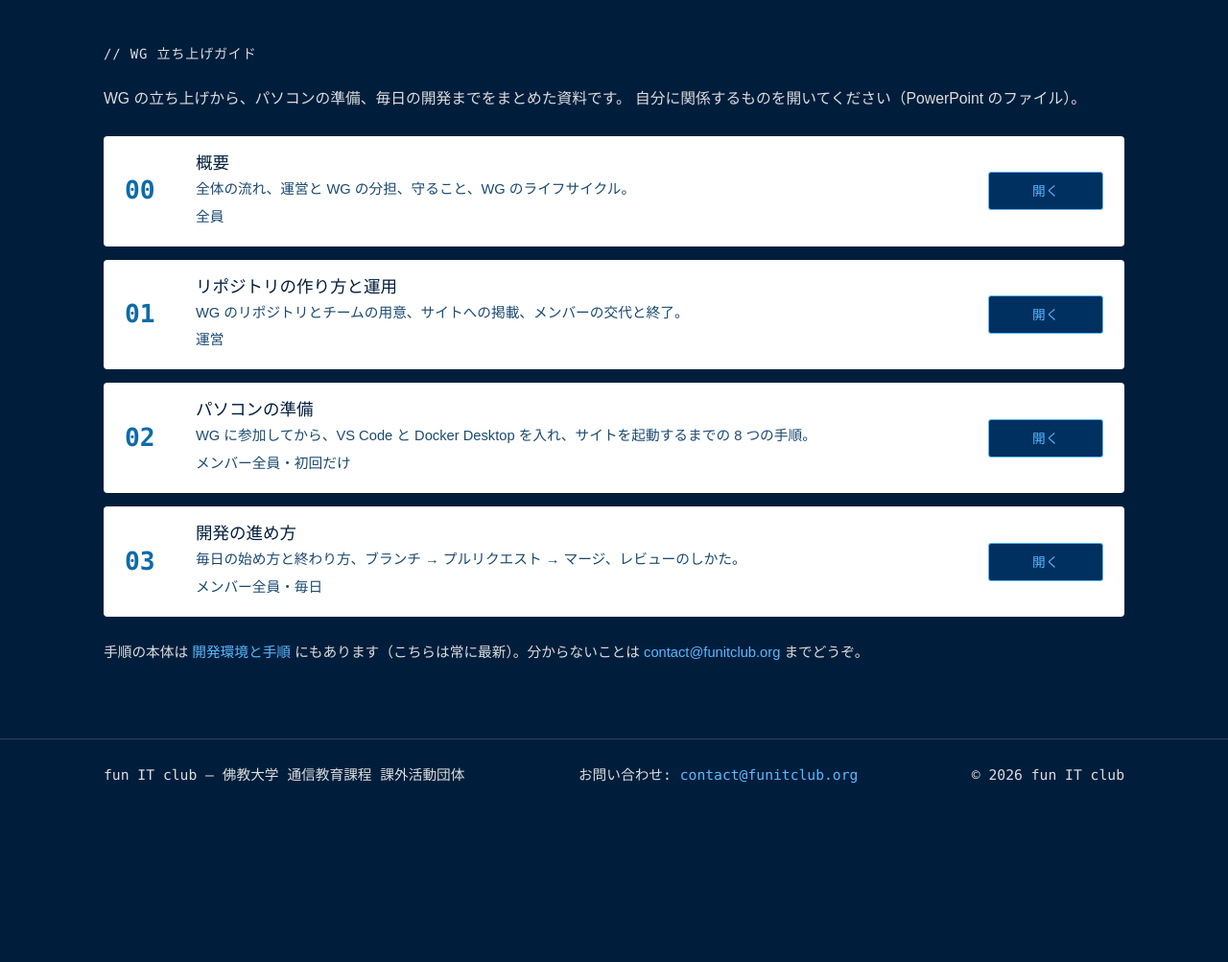
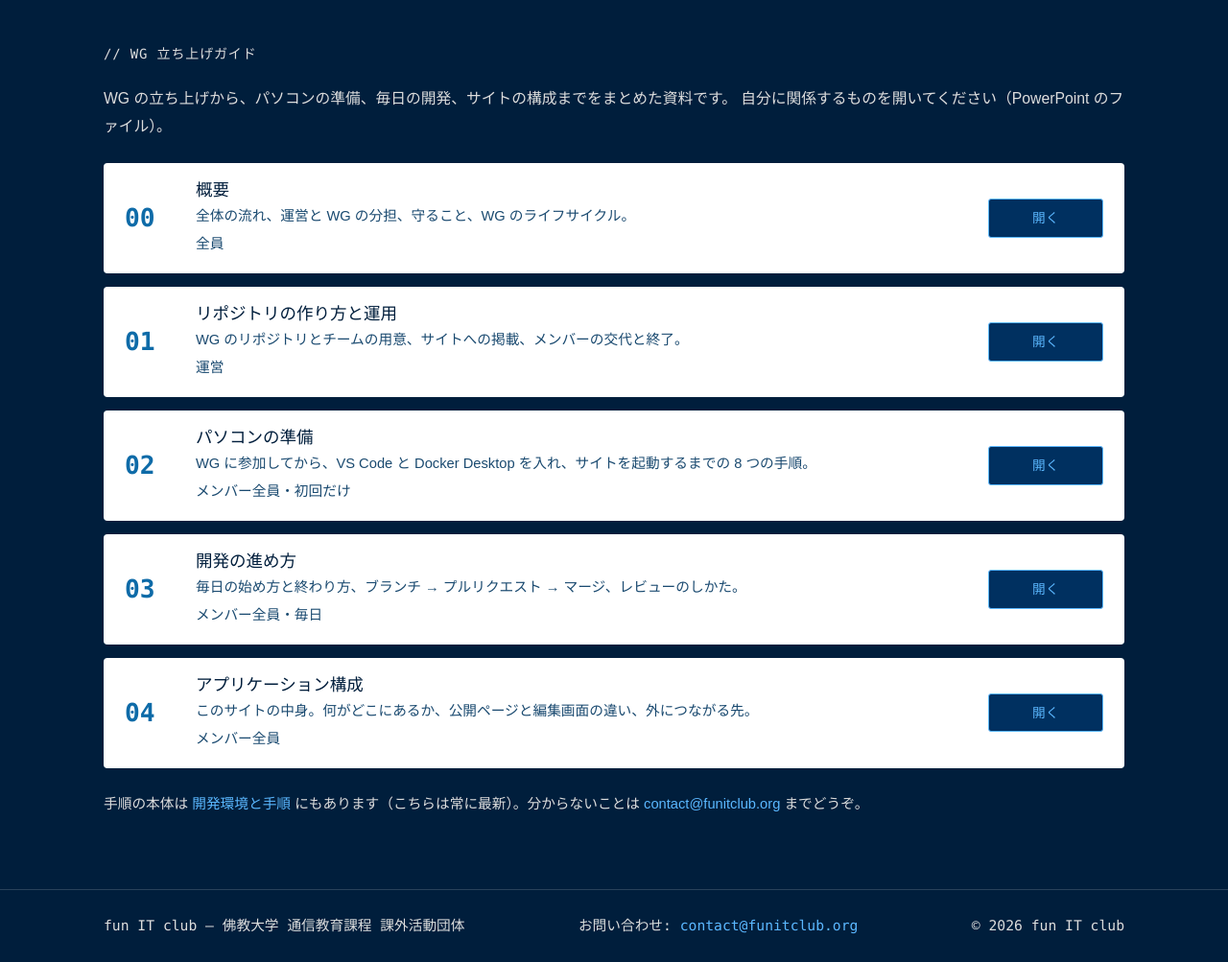
Before and after one commit to funITclub/homepage, a Django app: page /guide/ in a window 1280 px wide. Shown: the part 57-1060 px from the top of the page at 96% size. Before the commit the page ends 874 px from the top, so only its background shows below. Run offline with Django 5.2, Linux system fonts and the light colour scheme; data comes from the database, SQL or seed files in the repository; data that the repository does not hold is empty.

Commit message:
資料 04（アプリケーション構成）をガイドに入れ、古くなった記述を直す
- 04 をガイドの資料として /guide/ に並べる（docs/ から static/guide/ へ）
- 00 の表紙と資料一覧を 5 本に。まとめに資料の置き場（/guide/）を足す
- 04 の表紙を「WG 立ち上げガイド 04」に。home/ の「4 ページ」と
  公開 URL の一覧に /news/ と /guide/ が無かったのを直す
- README の構成図と URL 表にも同じ抜け（/news/）があったので直す

Co-Authored-By: Claude Opus 5 <noreply@anthropic.com>

```diff
--- a/home/templates/home/guide.html
+++ b/home/templates/home/guide.html
@@ -11,7 +11,7 @@
         </div>
 
         <p class="guide-lead">
-            WG の立ち上げから、パソコンの準備、毎日の開発までをまとめた資料です。
+            WG の立ち上げから、パソコンの準備、毎日の開発、サイトの構成までをまとめた資料です。
             自分に関係するものを開いてください（PowerPoint のファイル）。
         </p>
 
@@ -56,6 +56,16 @@
                 </div>
                 <a class="btn btn-primary" href="{% static 'guide/03_開発の進め方.pptx' %}">開く</a>
             </div>
+
+            <div class="card guide-item">
+                <p class="guide-no">04</p>
+                <div class="guide-body">
+                    <h2>アプリケーション構成</h2>
+                    <p>このサイトの中身。何がどこにあるか、公開ページと編集画面の違い、外につながる先。</p>
+                    <p class="guide-who">メンバー全員</p>
+                </div>
+                <a class="btn btn-primary" href="{% static 'guide/04_アプリケーション構成.pptx' %}">開く</a>
+            </div>
         </div>
 
         <p class="guide-note">
--- a/home/tests.py
+++ b/home/tests.py
@@ -535,7 +535,8 @@ class GuideTests(TestCase):
     def test_links_to_every_document(self):
         response = self.client.get(self.url)
         for name in ['00_概要', '01_リポジトリの作り方と運用',
-                     '02_パソコンの準備', '03_開発の進め方']:
+                     '02_パソコンの準備', '03_開発の進め方',
+                     '04_アプリケーション構成']:
             with self.subTest(name=name):
                 self.assertContains(response, static(f'guide/{name}.pptx'))
 
@@ -543,7 +544,8 @@ class GuideTests(TestCase):
         """テンプレートのリンク先が実際にあること（資料を移動したら気づけるように）。"""
         for path in settings.STATICFILES_DIRS:
             for name in ['00_概要', '01_リポジトリの作り方と運用',
-                         '02_パソコンの準備', '03_開発の進め方']:
+                         '02_パソコンの準備', '03_開発の進め方',
+                         '04_アプリケーション構成']:
                 with self.subTest(name=name):
                     self.assertTrue((Path(path) / 'guide' / f'{name}.pptx').exists())
 
```
Also changed, not shown: README.md, 6 other files.
